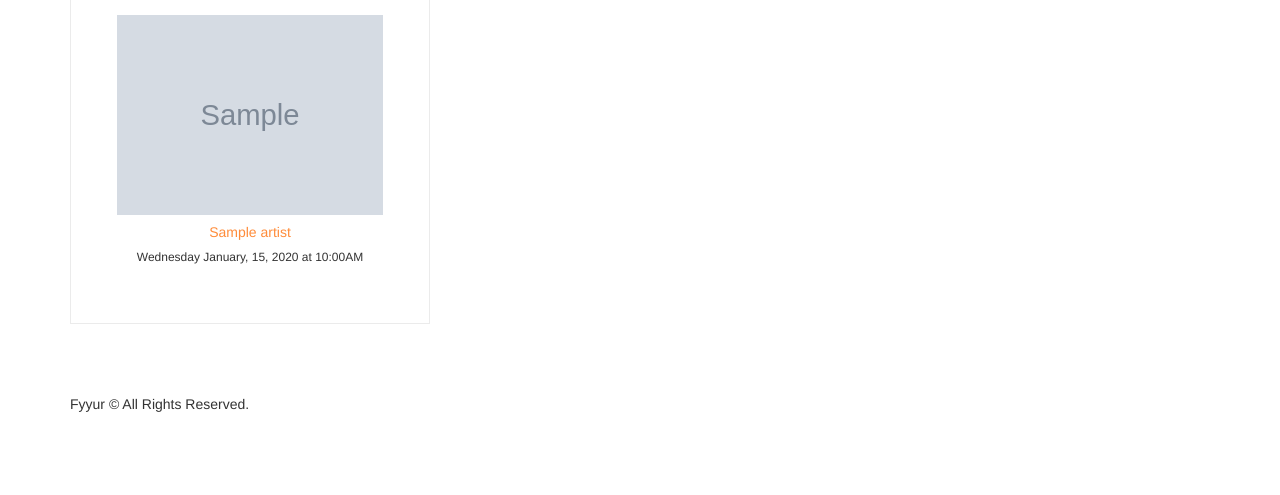
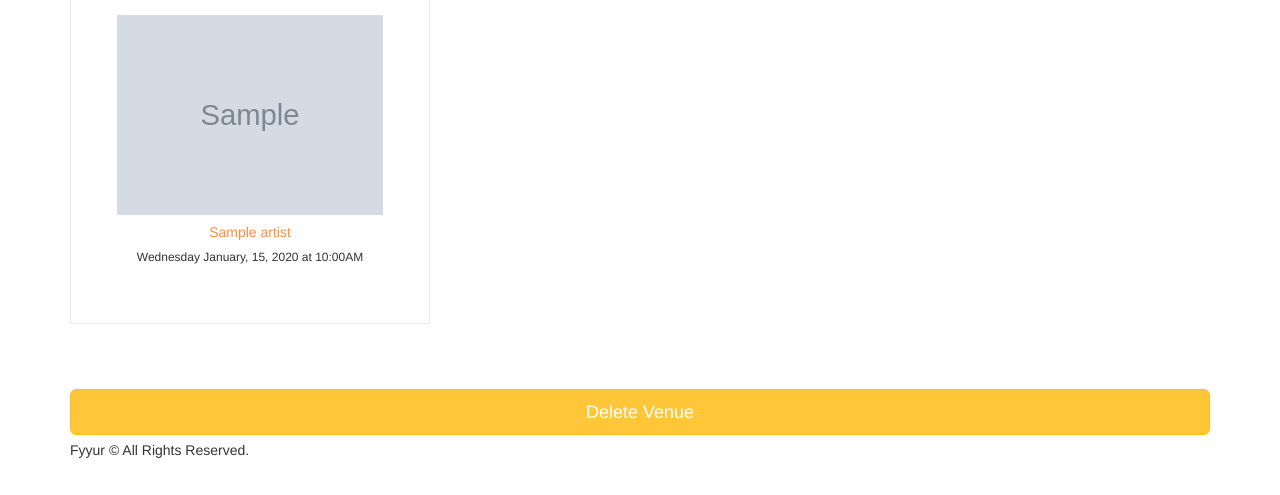
Before and after one commit to briansegs/fsnd-projects, a Flask app: page /venues/1 in a window 1280 px wide. Shown: the part 701-1196 px from the top of the page. Before the commit the page ends 1113 px from the top, so only its background shows below. Run offline with Flask 2, Linux system fonts and the light colour scheme; tables that the repository leaves empty hold one stand-in row (values such as "Sample post"); grey boxes marked "Sample" are stand-in pictures; some libraries are stand-ins or nearby versions.

Commit message:
Add venue create

```diff
--- a/projects/01_fyyur/starter_code/app.py
+++ b/projects/01_fyyur/starter_code/app.py
@@ -13,6 +13,7 @@ import logging
 from logging import Formatter, FileHandler
 from flask_wtf import Form
 from forms import *
+from forms import VenueForm
 from flask_migrate import Migrate
 
 
@@ -195,11 +196,38 @@ def create_venue_submission():
   # TODO: insert form data as a new Venue record in the db, instead
   # TODO: modify data to be the data object returned from db insertion
 
-  # on successful db insert, flash success
-  flash('Venue ' + request.form['name'] + ' was successfully listed!')
+  form = VenueForm()
+
+  try:
+    print('TRYING')
+
+    venue = Venue(
+      name=form.name.data,
+      genres=form.genres.data,
+      address=form.address.data,
+      city=form.city.data,
+      state=form.state.data,
+      phone=form.phone.data,
+      # website=form.website,
+      facebook_link=form.facebook_link.data,
+      # seeking_talent=form.seeking_talent,
+      image_link=form.image_link.data,
+    )
+    print(venue.__dict__)
+    db.session.add(venue)
+    print(1)
+    db.session.commit()
+    print(2)
+    # on successful db insert, flash success
+    flash('Venue ' + form.name.data + ' was successfully listed!')
+
   # TODO: on unsuccessful db insert, flash an error instead.
-  # e.g., flash('An error occurred. Venue ' + data.name + ' could not be listed.')
+  except:
+    db.session.rollback()
+    flash('An error occurred. Venue ' + form.name.data + ' could not be listed.')
   # see: http://flask.pocoo.org/docs/1.0/patterns/flashing/
+  finally:
+    db.session.close()
   return render_template('pages/home.html')
 
 @app.route('/venues/<venue_id>', methods=['DELETE'])
@@ -207,9 +235,18 @@ def delete_venue(venue_id):
   # TODO: Complete this endpoint for taking a venue_id, and using
   # SQLAlchemy ORM to delete a record. Handle cases where the session commit could fail.
 
+  try:
+    venue = Venue.query.get(venue_id)
+    db.session.delete(venue)
+    db.session.commit()
+  except:
+    db.session.rollback()
+  finally:
+    db.session.close()
+  return render_template('pages/home.html')
+
   # BONUS CHALLENGE: Implement a button to delete a Venue on a Venue Page, have it so that
   # clicking that button delete it from the db then redirect the user to the homepage
-  return None
 
 #  Artists
 #  ----------------------------------------------------------------
--- a/projects/01_fyyur/starter_code/templates/forms/new_venue.html
+++ b/projects/01_fyyur/starter_code/templates/forms/new_venue.html
@@ -30,11 +30,11 @@
       <div class="form-group">
         <label for="genres">Genres</label>
         <small>Ctrl+Click to select multiple</small>
-        {{ form.genres(class_ = 'form-control', placeholder='Genres, separated by commas', id=form.state, autofocus = true) }}
+        {{ form.genres(class_ = 'form-control', placeholder='Genres, separated by commas', autofocus = true) }}
       </div>
       <div class="form-group">
           <label for="genres">Facebook Link</label>
-          {{ form.facebook_link(class_ = 'form-control', placeholder='http://', id=form.state, autofocus = true) }}
+          {{ form.facebook_link(class_ = 'form-control', placeholder='http://', autofocus = true) }}
         </div>
       <input type="submit" value="Create Venue" class="btn btn-primary btn-lg btn-block">
     </form>
--- a/projects/01_fyyur/starter_code/templates/pages/show_venue.html
+++ b/projects/01_fyyur/starter_code/templates/pages/show_venue.html
@@ -74,5 +74,6 @@
 		{% endfor %}
 	</div>
 </section>
+<input type="submit" value="Delete Venue" class="btn btn-primary btn-lg btn-block">
 
 {% endblock %}
```
